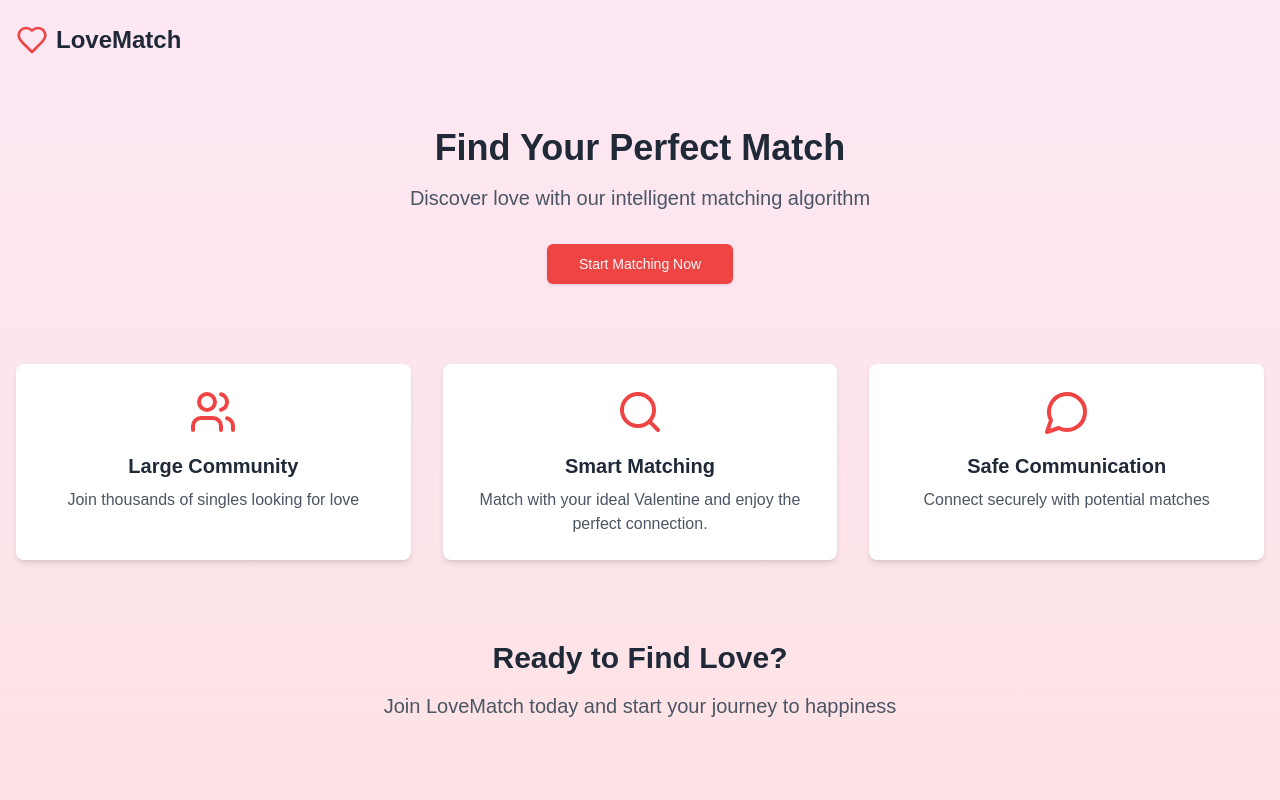
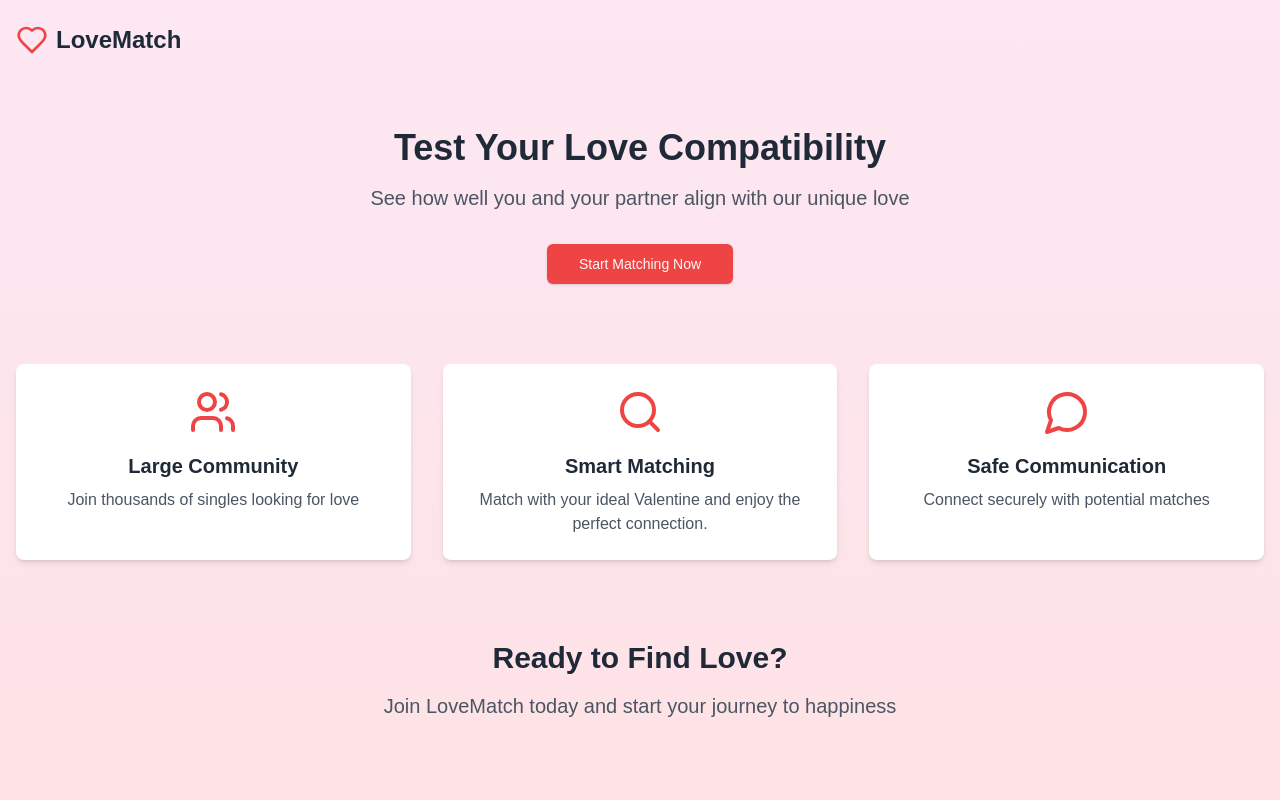
Before and after one commit to JoemariObrial/LoveCalculator, a Next.js app: page / in a window 1280 px wide. Shown: the top 800 px of the page. Built offline with nearby package versions, Linux system fonts and the light colour scheme.

Commit message:
update 6.5

```diff
--- a/components/love-match-landing.tsx
+++ b/components/love-match-landing.tsx
@@ -19,10 +19,10 @@ export function LoveMatchLandingComponent() {
       <main className="container mx-auto px-4 py-12">
         <section className="text-center">
           <h1 className="text-4xl font-bold text-gray-800 mb-4">
-            Find Your Perfect Match
+            Test Your Love Compatibility
           </h1>
           <p className="text-xl text-gray-600 mb-8">
-            Discover love with our intelligent matching algorithm
+            See how well you and your partner align with our unique love
           </p>
           <Button size="lg" className="bg-red-500 hover:bg-red-600">
             <Link href="/love">Start Matching Now</Link>
--- a/components/valentines/valentine-love-calculator.tsx
+++ b/components/valentines/valentine-love-calculator.tsx
@@ -39,7 +39,7 @@ export function ValentineLoveCalculatorComponent() {
         <CardContent className="p-6 space-y-6">
           <div className="text-center">
             <h2 className="text-3xl font-bold text-red-600 mb-2">Love Match</h2>
-            <p className="text-pink-600">Find your Valentine's match!</p>
+            <p className="text-pink-600">Happy Valentine's Day!</p>
           </div>
 
           <div className="space-y-4">
```
